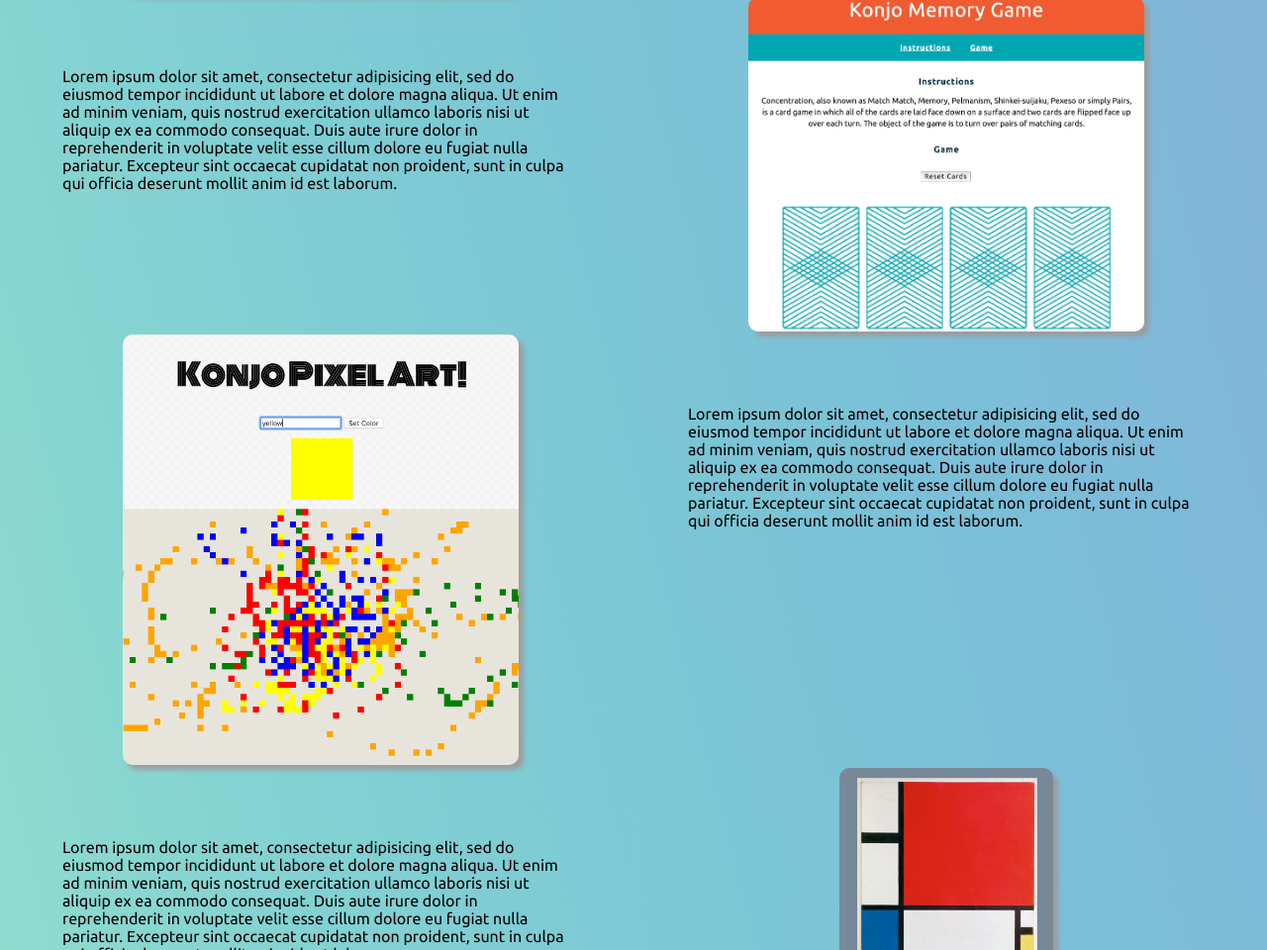
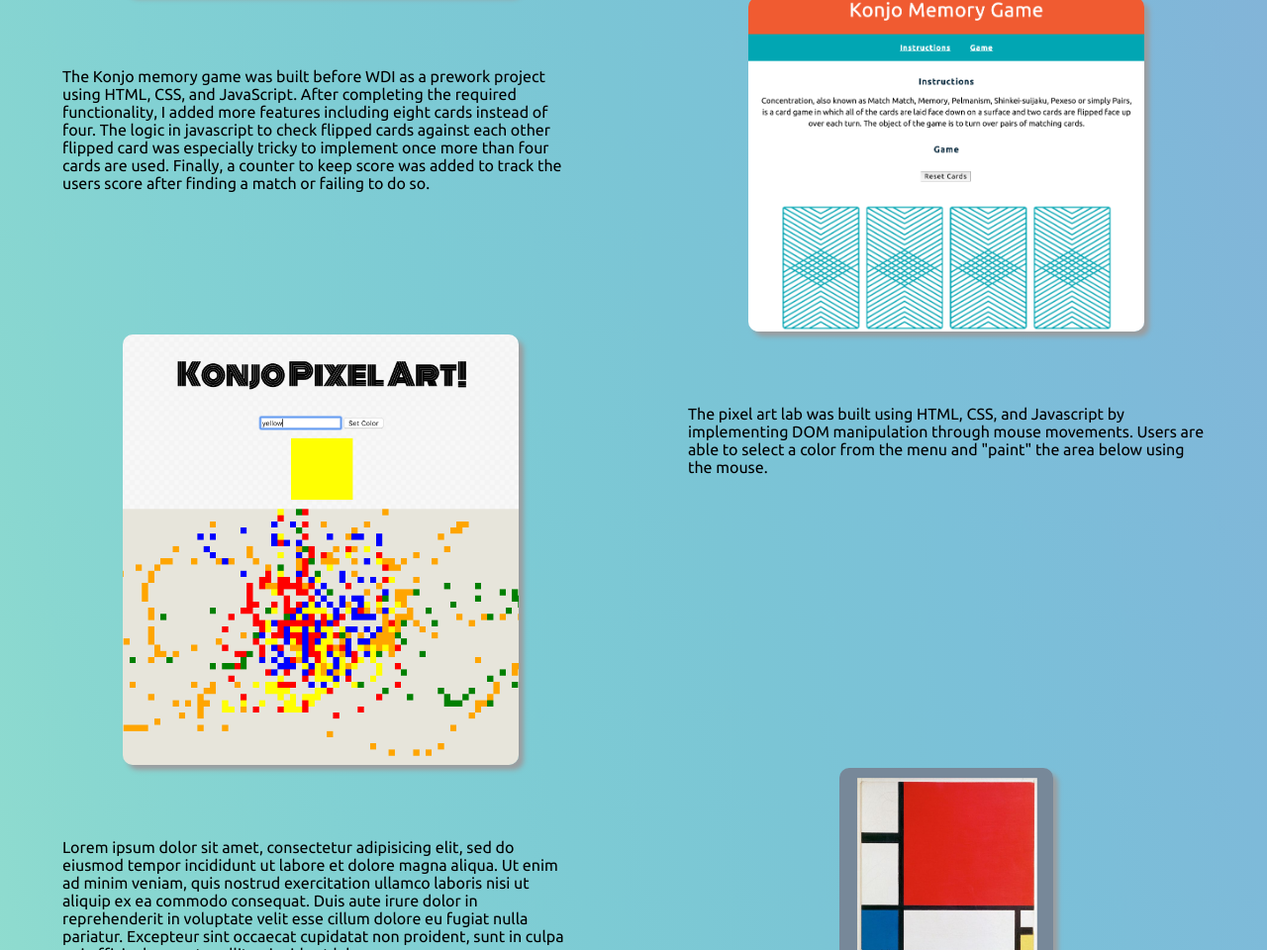
Before and after one commit to konjoinfinity/portfolio, a plain HTML site: page index.html in a window 1280 px wide. Shown: the part 964-1924 px from the top of the page at 99% size. Drawn offline with Linux system fonts and the light colour scheme.

Commit message:
updated portfolio descriptions

```diff
--- a/index.html
+++ b/index.html
@@ -52,13 +52,13 @@
           quickly produce a visually appealing prototype.
         </p>
         <p>
-          Lorem ipsum dolor sit amet, consectetur adipisicing elit, sed do
-          eiusmod tempor incididunt ut labore et dolore magna aliqua. Ut enim ad
-          minim veniam, quis nostrud exercitation ullamco laboris nisi ut
-          aliquip ex ea commodo consequat. Duis aute irure dolor in
-          reprehenderit in voluptate velit esse cillum dolore eu fugiat nulla
-          pariatur. Excepteur sint occaecat cupidatat non proident, sunt in
-          culpa qui officia deserunt mollit anim id est laborum.
+          The Konjo memory game was built before WDI as a prework project using
+          HTML, CSS, and JavaScript. After completing the required
+          functionality, I added more features including eight cards instead of
+          four. The logic in javascript to check flipped cards against each
+          other flipped card was especially tricky to implement once more than
+          four cards are used. Finally, a counter to keep score was added to
+          track the users score after finding a match or failing to do so.
         </p>
         <a href="http://konjotech.com/web/"
           ><img class="img3" src="img/8.png" alt="Memory Game"
@@ -67,13 +67,10 @@
           ><img class="img4" src="img/6.png" alt="Pixel Art"
         /></a>
         <p>
-          Lorem ipsum dolor sit amet, consectetur adipisicing elit, sed do
-          eiusmod tempor incididunt ut labore et dolore magna aliqua. Ut enim ad
-          minim veniam, quis nostrud exercitation ullamco laboris nisi ut
-          aliquip ex ea commodo consequat. Duis aute irure dolor in
-          reprehenderit in voluptate velit esse cillum dolore eu fugiat nulla
-          pariatur. Excepteur sint occaecat cupidatat non proident, sunt in
-          culpa qui officia deserunt mollit anim id est laborum.
+          The pixel art lab was built using HTML, CSS, and Javascript by
+          implementing DOM manipulation through mouse movements. Users are able
+          to select a color from the menu and "paint" the area below using the
+          mouse.
         </p>
         <p>
           Lorem ipsum dolor sit amet, consectetur adipisicing elit, sed do
```
